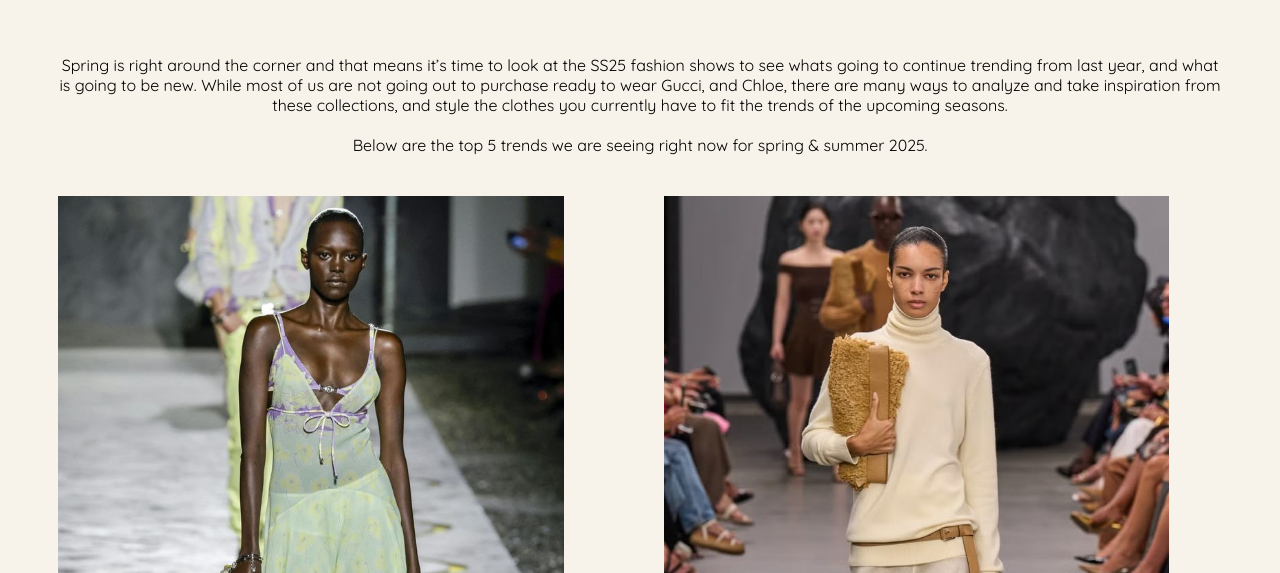
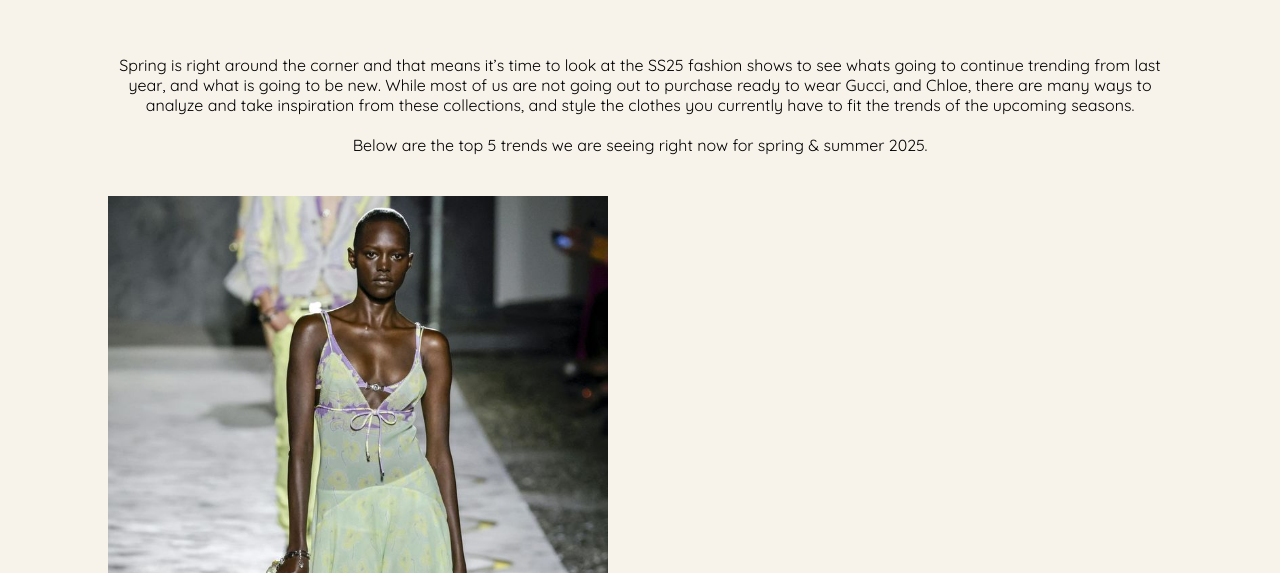
Before and after one commit to ejocelyn/Sprind-And-Summer-Strends-2, a plain HTML site: page index.html in a window 1280 px wide. Shown: the part 567-1140 px from the top of the page. Drawn offline with Linux system fonts and the light colour scheme.

Commit message:
structure

```diff
--- a/index.html
+++ b/index.html
@@ -27,14 +27,18 @@
         border-bottom: 3px #5F090A solid;
        }
 
+      #content {
+        width: 100%;
+      }
+
       body {
           background-color: #F8F3EA;
       }
 
       img{
-        width: 40%;
         float: left;
-        padding: 25px 50px;
+        padding: 25px 0px;
+        width: 500px;
       }
 
        h1 {
@@ -52,7 +56,15 @@
          font-family: "Quicksand", sans-serif;
           font-style: normal;
           text-align: center;
-          padding: 0px 50px;
+          padding: 0px 100px;
+      }
+
+       .left {
+        width: 40%;
+        float: left;
+        display: inline;
+        clear: none;
+        padding-left: 100px
       }
 
       #nav {
@@ -94,6 +106,7 @@
         </div>
     </div>
 
+    <div id="content">
     <h2>
       Spring &amp Summer Trends
     </h2>
@@ -103,14 +116,19 @@
 
       <br>Below are the top 5 trends we are seeing right now for spring &amp summer 2025.
     </p>
-
+    <div class="left">
     <!-- Runway Images -->
     <img src="Spring_Trend_1.jpg" alt="Model walking on runway wearing a mid-length, pastel green Versache dress with purple trim.">
+
     <img src="Spring_Trend_2.jpg" alt="Model walking on runway wearing a Michael Kohrs white turtleneck sweater and white skirt with a tan coloured belt, bag, and shoes.">
+
     <img src="Spring_Trend_3.jpg" alt="Model walking on runway wearing a lime green, short, A line dress with small straps, round sunglasses and lime green heels.">
+
     <img src="Spring_Trend_4.jpg" alt="Model walking on runway wearing a short, light blue dress, with white lace trim, long sleves, and ruffles.">
+
     <img src="Spring_Trend_5.jpg" alt="Model walking on runway wearing a sheer green sleveless top, and light grey, wide leg, dress pants.">
-
+    </div>
+    </div>
   </body>
 
 </html>
```
